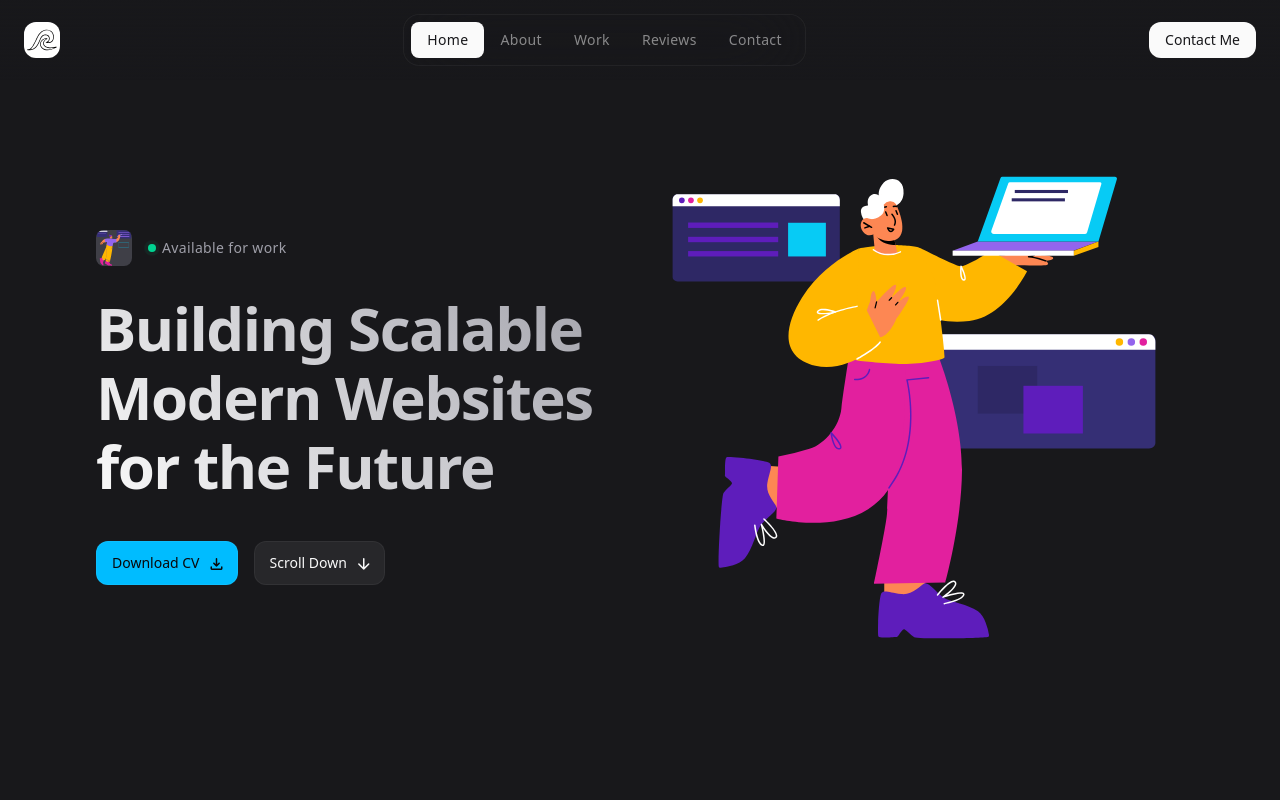
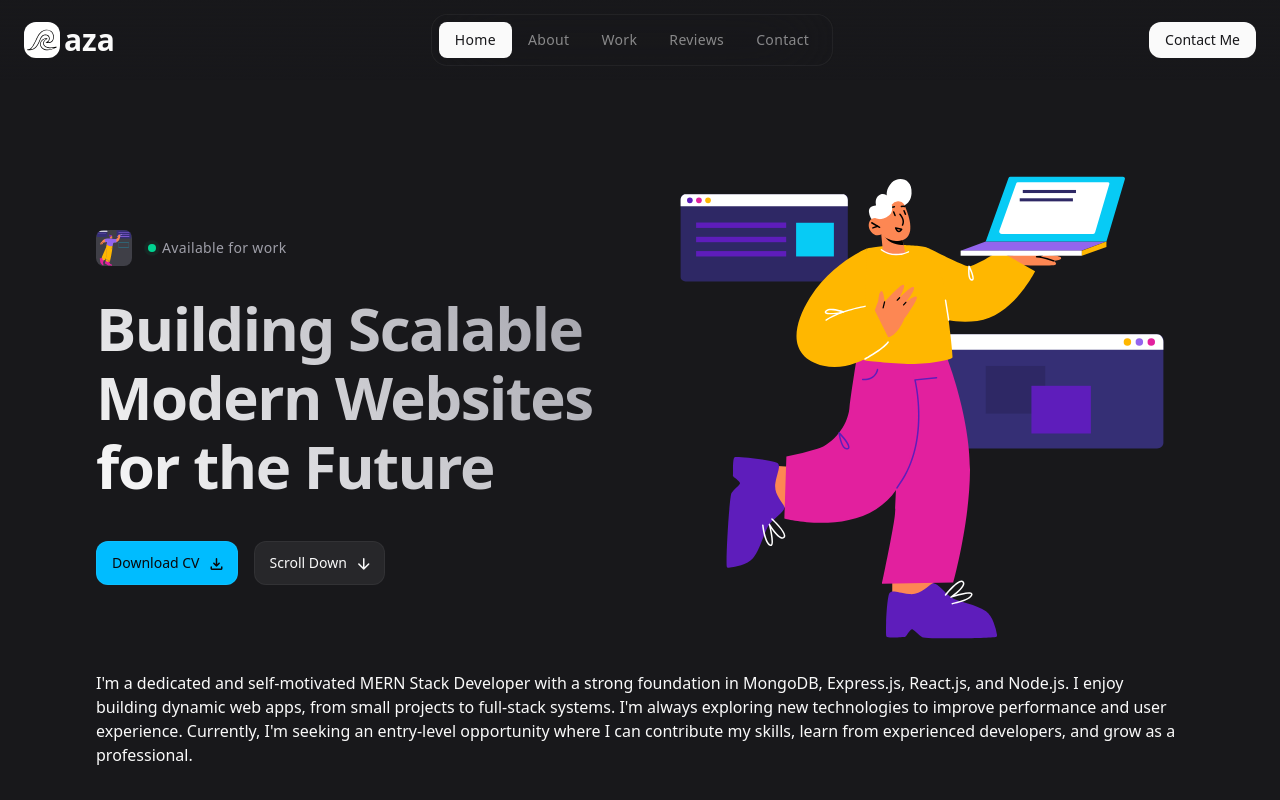
Before and after one commit to Raza-Ur-Rehman/Portfolio, a React (Vite) app: page / in a window 1280 px wide. Built offline with nearby package versions, Linux system fonts and the light colour scheme.

Commit message:
Update Code

```diff
--- a/src/App.jsx
+++ b/src/App.jsx
@@ -1,6 +1,7 @@
 
 //****components***
 
+import About from "./components/About"
 import Header from "./components/Header"
 import Hero from "./components/Hero"
 
@@ -10,6 +11,7 @@ const App = () => {
    <Header />
     <main>
       <Hero />
+      <About />
     </main>
 
 
--- /dev/null
+++ b/src/components/About.jsx
@@ -0,0 +1,34 @@
+import { number } from "prop-types";
+
+const aboutItem = [
+  {
+    label: "Project Done",
+    number: "5+",
+  },
+  {
+    label: "Years of Experience",
+    number: "1+",
+  },
+];
+
+const About = () => {
+  return (
+    <section id="about" className="section">
+      <div className="container">
+        <div className="">
+          <p className="">
+            I&apos;m a dedicated and self-motivated MERN Stack Developer with a
+            strong foundation in MongoDB, Express.js, React.js, and Node.js. I
+            enjoy building dynamic web apps, from small projects to full-stack
+            systems. I&apos;m always exploring new technologies to improve
+            performance and user experience. Currently, I&apos;m seeking an
+            entry-level opportunity where I can contribute my skills, learn from
+            experienced developers, and grow as a professional.
+          </p>
+        </div>
+      </div>
+    </section>
+  );
+};
+
+export default About;
--- a/src/components/Header.jsx
+++ b/src/components/Header.jsx
@@ -15,12 +15,13 @@ const Header = () => {
   return (
     <header className="fixed  top-0 left-0 w-full h-20 flex items-center z-90 bg-gradient-to-b from-zinc-900 to-zinc-900/0">
         <div className="max-w-screen-2xl w-full mx-auto px-4 flex justify-between items-center, md:px-6  place-items-center">
-          <h1>
+          <h1 className="flex items-center gap-1 font-bold text-3xl">
             <a href="/" className="logo bg-white w-9 h-9 rounded-xl flex items-center justify-center">
                 <img src="/images/logo.svg" width={30}
                 height={30}
                 alt="Raza" />
             </a>
+            aza
           </h1>
           <div className="relative md:justify-self-center">
             <button
--- a/src/components/Hero.jsx
+++ b/src/components/Hero.jsx
@@ -7,7 +7,7 @@ import { ButtonOutline, ButtonPrimary } from "./Button";
 const Hero = () => {
   return (
     <section className="pt-28 lg:pt-36  ">
-      <div className="container items-center lg:grid lg:grid-cols-2 lg:gap-12 ">
+      <div className="container items-center lg:grid lg:grid-cols-2 lg:gap-16 ">
         <div>
           <div className="flex items-center gap-4">
             <figure className="img-wrapper w-9 h-9 rounded-lg">
@@ -15,9 +15,10 @@ const Hero = () => {
                 src="/images/vector1.svg"
                 width={40}
                 height={40}
-                className="img-cover"
+                className="img-cover "
                 alt="Avatar"
               />
+
             </figure>
             <div className="flex items-center gap-1.5 text-sm text-zinc-400 tracking-wide">
               <span className="relative w-2 h-2 rounded-full bg-emerald-400">
@@ -46,8 +47,8 @@ const Hero = () => {
               src="/images/vector2.svg"
               width={500}
               height={500}
-              alt="Hero Image"
-              className=""
+              alt="Hero Image "
+              className="hidden lg:block"
             />
           </figure>
         </div>
```
